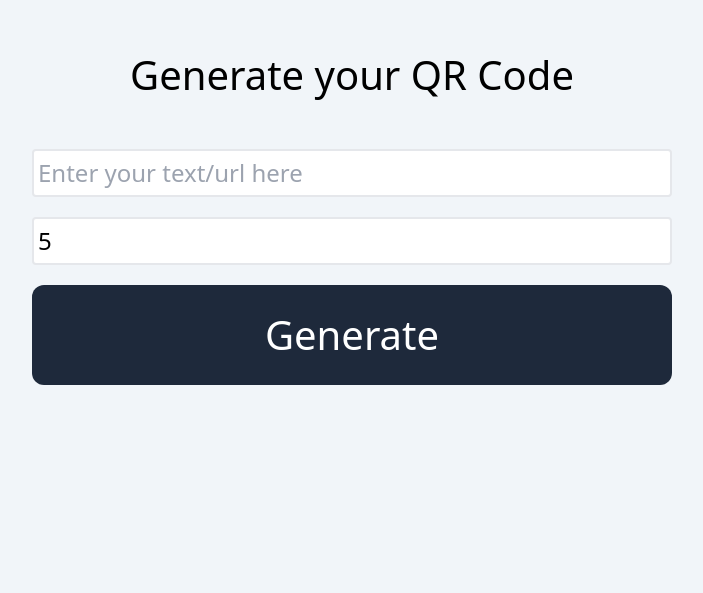
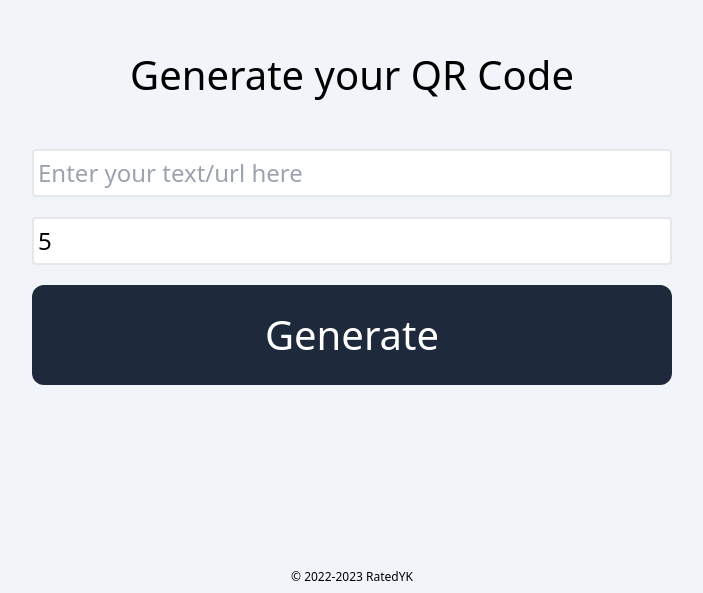
Before and after one commit to RatedYK/qr_code_generator, a React (Create React App) app in the folder qr_front/: page / in a window 1280 px wide. Shown: the part 207-800 px from the top of the page, without its empty margins (288-991 px from the left). Built offline with nearby package versions, Linux system fonts and the light colour scheme; the HTML template or start-up script is replaced by a standard one.

Commit message:
feat: add footer compoenent, ready for deployment

```diff
--- a/qr_front/src/App.tsx
+++ b/qr_front/src/App.tsx
@@ -1,11 +1,11 @@
-import React from 'react'
-
 import Main from './components/Main'
+import Footer from './components/Footer'
 
 const App = () => {
   return (
     <div className='h-screen w-screen flex items-center justify-center bg-slate-100'>
       <Main />
+      <Footer name='RatedYK' />
     </div>
   )
 }
--- /dev/null
+++ b/qr_front/src/components/Footer.tsx
@@ -0,0 +1,11 @@
+type FooterProps = {
+    name: string
+}
+
+const Footer = ({name} : FooterProps) => {
+  return (
+    <footer className="fixed bottom-2 text-xs">© 2022-2023 {name}</footer>
+  )
+}
+
+export default Footer
--- a/qr_front/src/components/Main.tsx
+++ b/qr_front/src/components/Main.tsx
@@ -12,6 +12,10 @@ const Main = () => {
     // HANDLER FUNCTIONS
 
     async function handleFormSubmit(e: React.FormEvent<HTMLFormElement>) {
+        if (!size) {
+            alert('Size cannot be empty')
+            return
+        }
         e.preventDefault()
         setShowLoading(true)
         await fetchQRcode(url)
```
